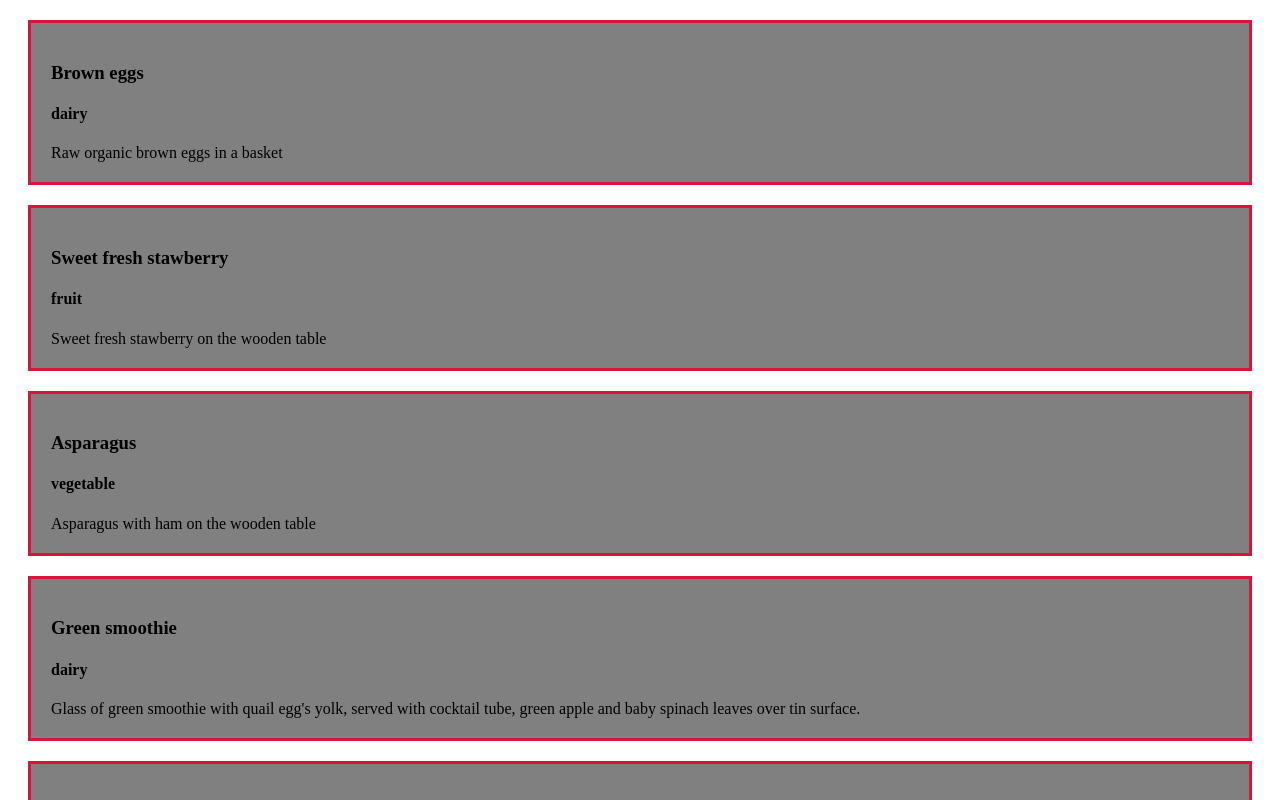
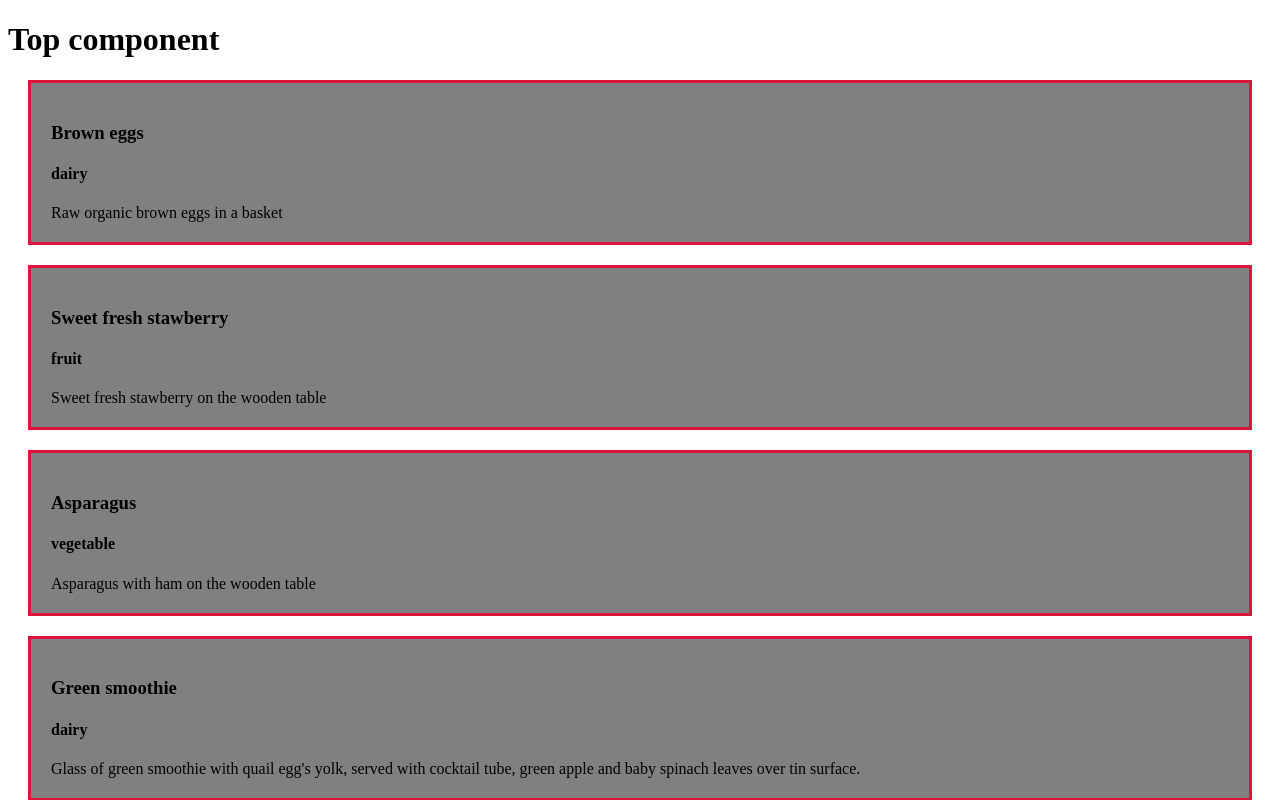
Before and after one commit to rumpapl/react-documentation-implimentation, a React (Create React App) app in the folder react_doc_imp_app/: page / in a window 1280 px wide. Shown: the top 800 px of the page. Built offline with nearby package versions, Linux system fonts and the light colour scheme; the HTML template or start-up script is replaced by a standard one.

Commit message:
worked on passing component as props to another component

```diff
--- a/react_doc_imp_app/src/App.js
+++ b/react_doc_imp_app/src/App.js
@@ -1,10 +1,12 @@
 
 import ProdectList from "./react_composition/ProdectList";
+import TopComp from "./react_composition/TopComp";
+import ButtomComp from "./react_composition/ButtomComp";
 
 function App() {
   return (
     <div>
-     <ProdectList />
+     <ProdectList top={<TopComp/>} buttom={<ButtomComp/>}/>
     </div>
   );
 }
--- /dev/null
+++ b/react_doc_imp_app/src/react_composition/ButtomComp.js
@@ -0,0 +1,11 @@
+import React from 'react'
+
+const ButtomComp = () => {
+    return (
+        <div>
+           <h1>Buttom Component</h1>
+        </div>
+    )
+}
+
+export default ButtomComp
--- a/react_doc_imp_app/src/react_composition/ProdectList.js
+++ b/react_doc_imp_app/src/react_composition/ProdectList.js
@@ -2,12 +2,15 @@ import React from 'react';
 import { products } from './data';
 import Product from './Product';
 
-const ProdectList = () => {
+const ProdectList = (props) => {
     return (
         <>
+            {props.top}
             {products.map((product) =>
                 <Product key={product.id} product={product} />
             )}
+
+            {props.buttom}
         </>
     )
 }
--- /dev/null
+++ b/react_doc_imp_app/src/react_composition/TopComp.js
@@ -0,0 +1,11 @@
+import React from 'react'
+
+const TopComp = () => {
+    return (
+        <div>
+            <h1>Top component</h1>
+        </div>
+    )
+}
+
+export default TopComp
```
